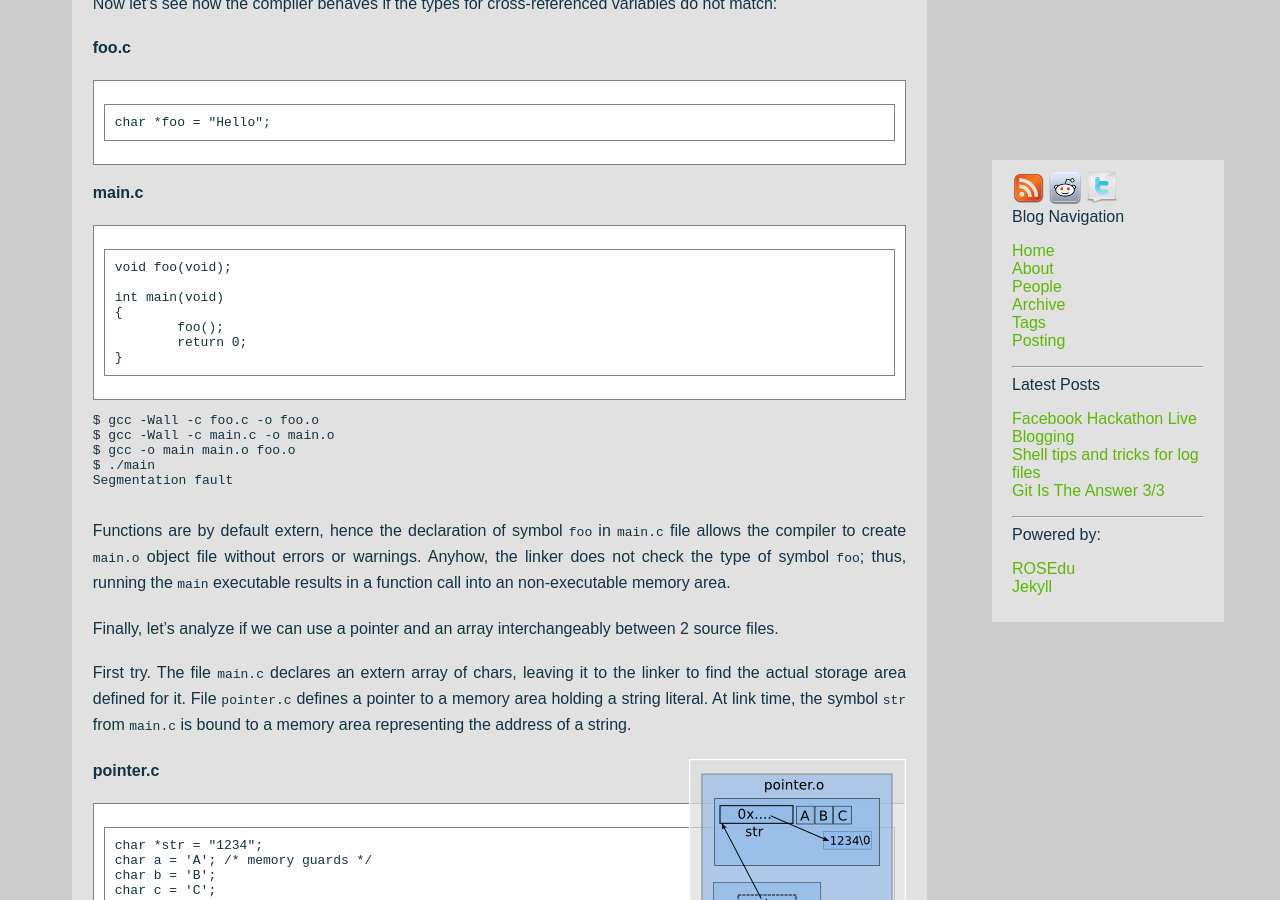
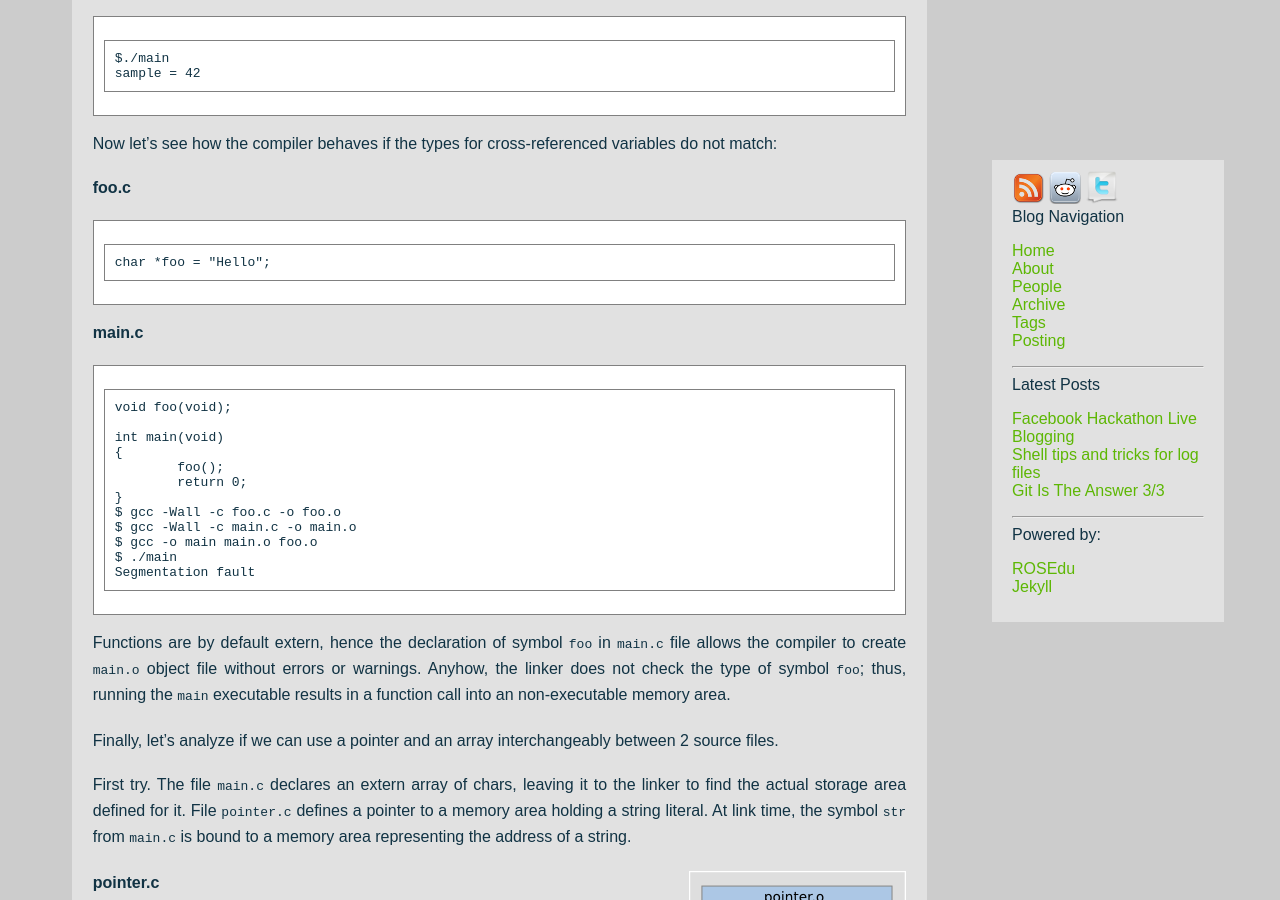
Before and after one commit to rosedu/techblog, a Jekyll site: the page built from _posts/2011-10-09-c-extern-internals.markdown, in a window 1280 px wide and 900 px high, scrolled down 1183 px. Built offline with Jekyll 4.4.1, drawn with Linux system fonts in a browser that asks for light colours; comment, search, counter and statistics services are not loaded.

Commit message:
Remove <pre> tags, indent code for the same layout.
This is a commit in preparation of moving the Techblog to Hakyll instead of
Jekyll. Ruby is broken.

```diff
--- a/_posts/2011-10-09-c-extern-internals.markdown
+++ b/_posts/2011-10-09-c-extern-internals.markdown
@@ -36,21 +36,19 @@
 Having obtained the corresponding object files `helper.o` and `main.o` we link them together
 into an executable named `main`. We will use the [nm][man-nm] tool to check the symbols from
 each object file:
-<pre>
-$ nm helper.o
-00000000 D sample
-$ nm main.o
-         U sample
-00000000 T main
-</pre>
+
+    $ nm helper.o
+    00000000 D sample
+    $ nm main.o
+             U sample
+    00000000 T main
 
 Notice that the symbol `sample` is only declared in `main.c` but not defined there. In the linking phase, the linker searches throughout all
 linked object files and finds out that the actual storage for `sample` is defined in `helper.c`. As a result our `main` executable will
 print value `42` declared in `helper.c` external file:
-<pre>
-$./main
-sample = 42
-</pre>
+
+    $./main
+    sample = 42
 
 Now let's see how the compiler behaves if the types for cross-referenced variables do not match:
 
@@ -67,14 +65,12 @@
 		foo();
 		return 0;
 	}
-<pre>
-$ gcc -Wall -c foo.c -o foo.o
-$ gcc -Wall -c main.c -o main.o
-$ gcc -o main main.o foo.o
-$ ./main
-Segmentation fault
+    $ gcc -Wall -c foo.c -o foo.o
+    $ gcc -Wall -c main.c -o main.o
+    $ gcc -o main main.o foo.o
+    $ ./main
+    Segmentation fault
 
-</pre>
 Functions are by default extern, hence the declaration of symbol `foo` in `main.c`
 file allows the compiler to create `main.o` object file without errors or warnings.
 Anyhow, the linker does not check the type of symbol `foo`; thus, running the `main` executable results in a function call into an non-executable memory area.
@@ -109,10 +105,10 @@
 
 
 By compiling and linking `main.c` and `pointer.c` together we get `main` executable.
-<pre>
-$ ./main
-\�ABC
-</pre>
+
+    $ ./main
+    \�ABC
+
 Notice how the array `str` is mapped to a memory area where an address is stored. The `printf`
 function will display raw data until a `\0` is encountered. Fortunately, because of our
 guarding arrays, printing stops after showing some garbage and string `ABC`.
@@ -139,22 +135,21 @@
 	}
 
 By compiling and linking together these programs we notice that running the `main` executable results in a crash.
-<pre>
-$ ./main
-Segmentation fault
-</pre>
+
+    $ ./main
+    Segmentation fault
+
 Let's use GDB to see the reason:
 
-<pre>
-$gdb ./main
-(gdb) b main
-Breakpoint 1 at 0x8048385: file main2.c, line 6.
-(gdb) run
-Breakpoint 1, main () at main2.c:6
-6		printf("%s\n", str);
-(gdb) p str
-$1 = 0x34333231 Address 0x34333231 out of bounds
-</pre>
+
+    $gdb ./main
+    (gdb) b main
+    Breakpoint 1 at 0x8048385: file main2.c, line 6.
+    (gdb) run
+    Breakpoint 1, main () at main2.c:6
+    6		printf("%s\n", str);
+    (gdb) p str
+    $1 = 0x34333231 Address 0x34333231 out of bounds
 
 One can notice that the value of the pointer `str` is the content of array `str`. This content is an invalid address dereferenced by the pointer, resulting in the delivery of the dreaded `SIGSEGV` signal.
 
```
